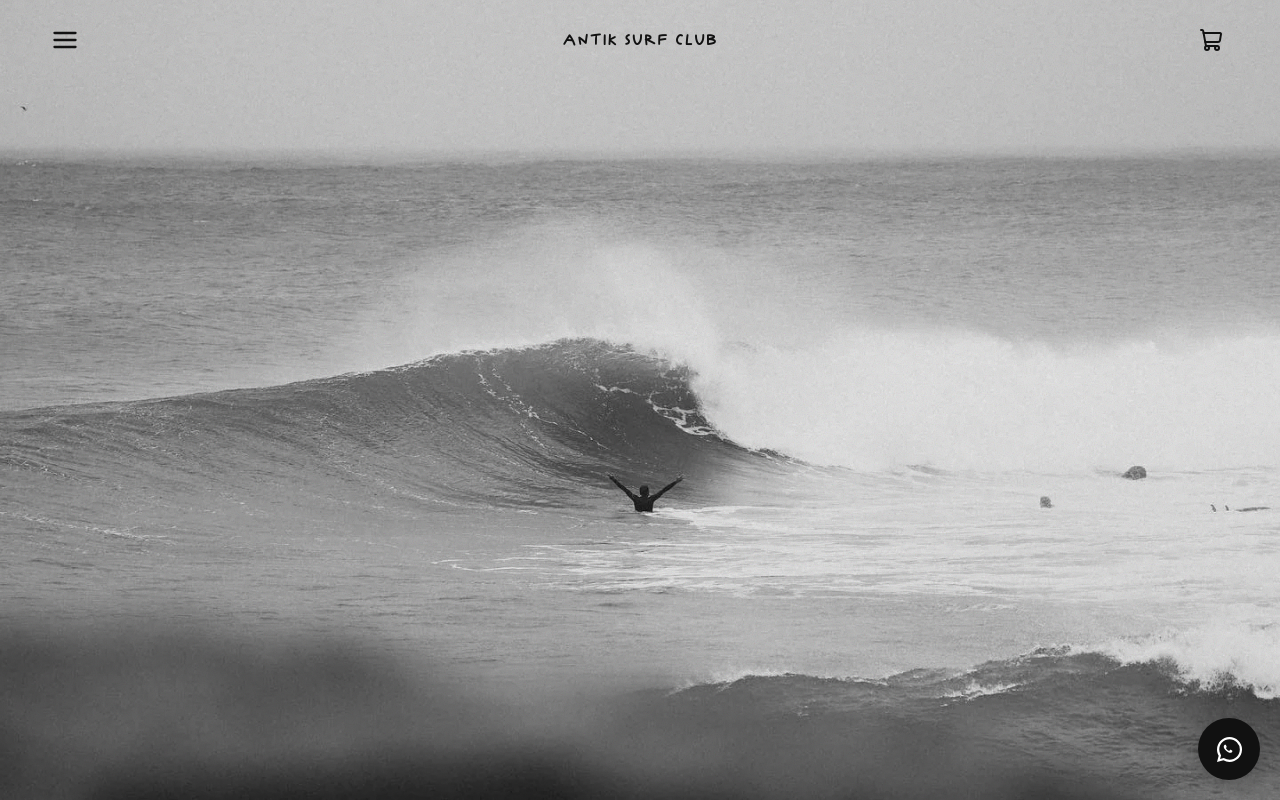
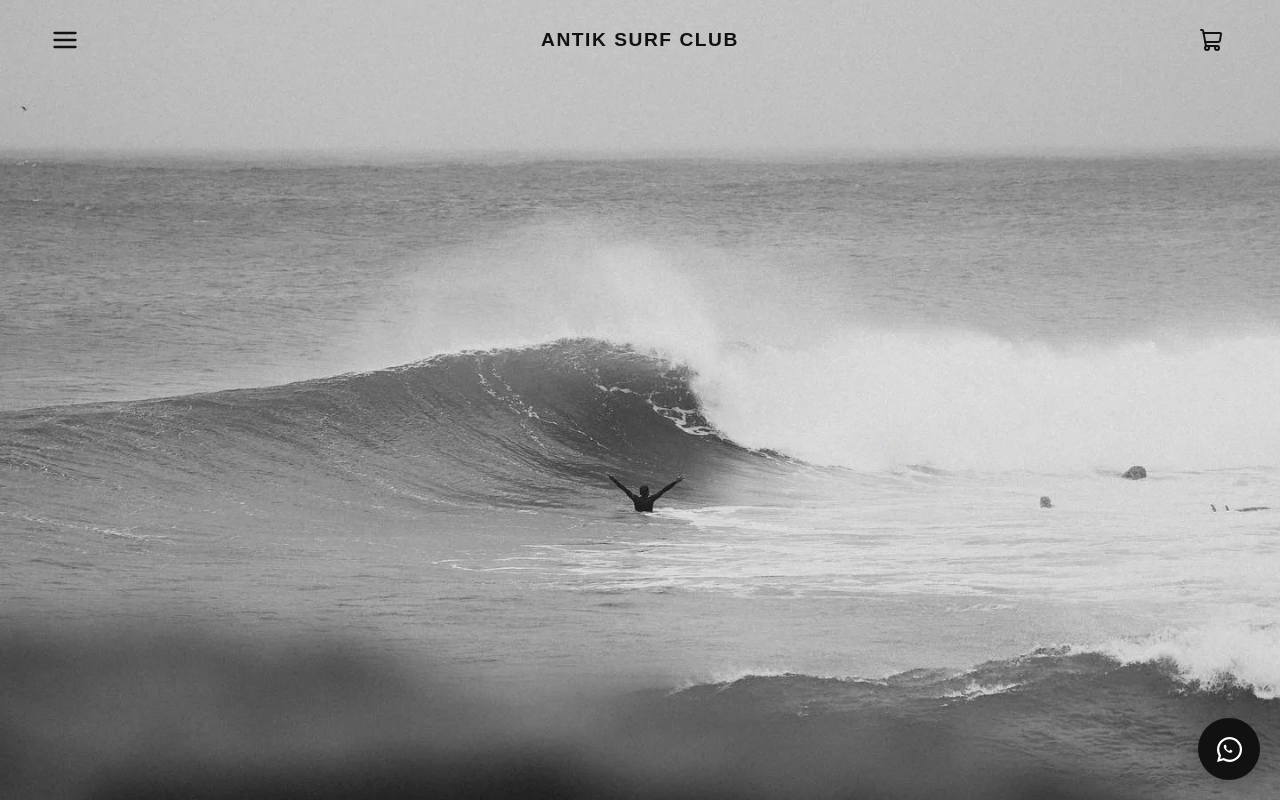
Before and after one commit to pablonare/antiksurf-next, a Next.js app: page / in a window 1280 px wide. Shown: the top 800 px of the page. Built offline with nearby package versions, Linux system fonts and the light colour scheme.

Commit message:
he corregido la importacion de la fuente para mejorar tiempo

```diff
--- a/app/layout.tsx
+++ b/app/layout.tsx
@@ -4,8 +4,6 @@ import "@/src/styles/globals.css";
 import Header from "@/components/layout/Header/Header";
 import Footer from "@/components/layout/Footer/Footer";
 import WhatsAppButton from "@/components/ui/WhatsAppButton/WhatsAppButton";
-
-// src/app/layout.tsx
 
 import type { Metadata } from "next";
 export const metadata: Metadata = {
@@ -62,6 +60,14 @@ export const metadata: Metadata = {
   },
 };
 
+import localFont from "next/font/local";
+
+const antikFont = localFont({
+  src: "../src/assets/fonts/AntikFont.woff2",
+  display: "swap",
+  weight: "400",
+  style: "normal",
+});
 
 export default function RootLayout({
   children,
--- a/src/styles/typography.css
+++ b/src/styles/typography.css
@@ -1,11 +1,3 @@
-@font-face {
-  font-family: "AntikFont";
-  src: url("../assets/fonts/AntikFont.woff2") format("woff2");
-  font-weight: 400;
-  font-style: normal;
-  font-display: swap;
-}
-
 body {
   font-family: var(--font-main);
 }
```
